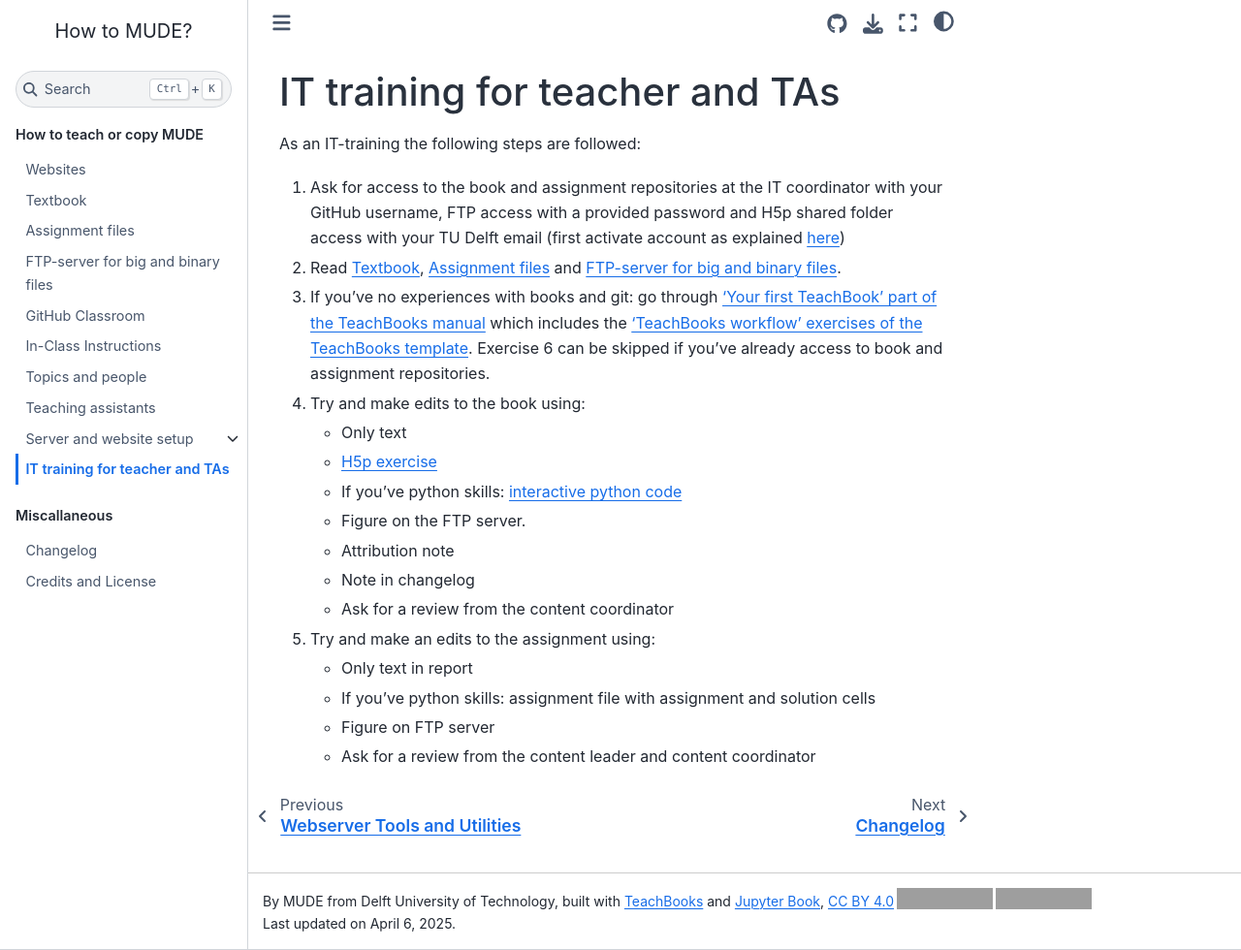
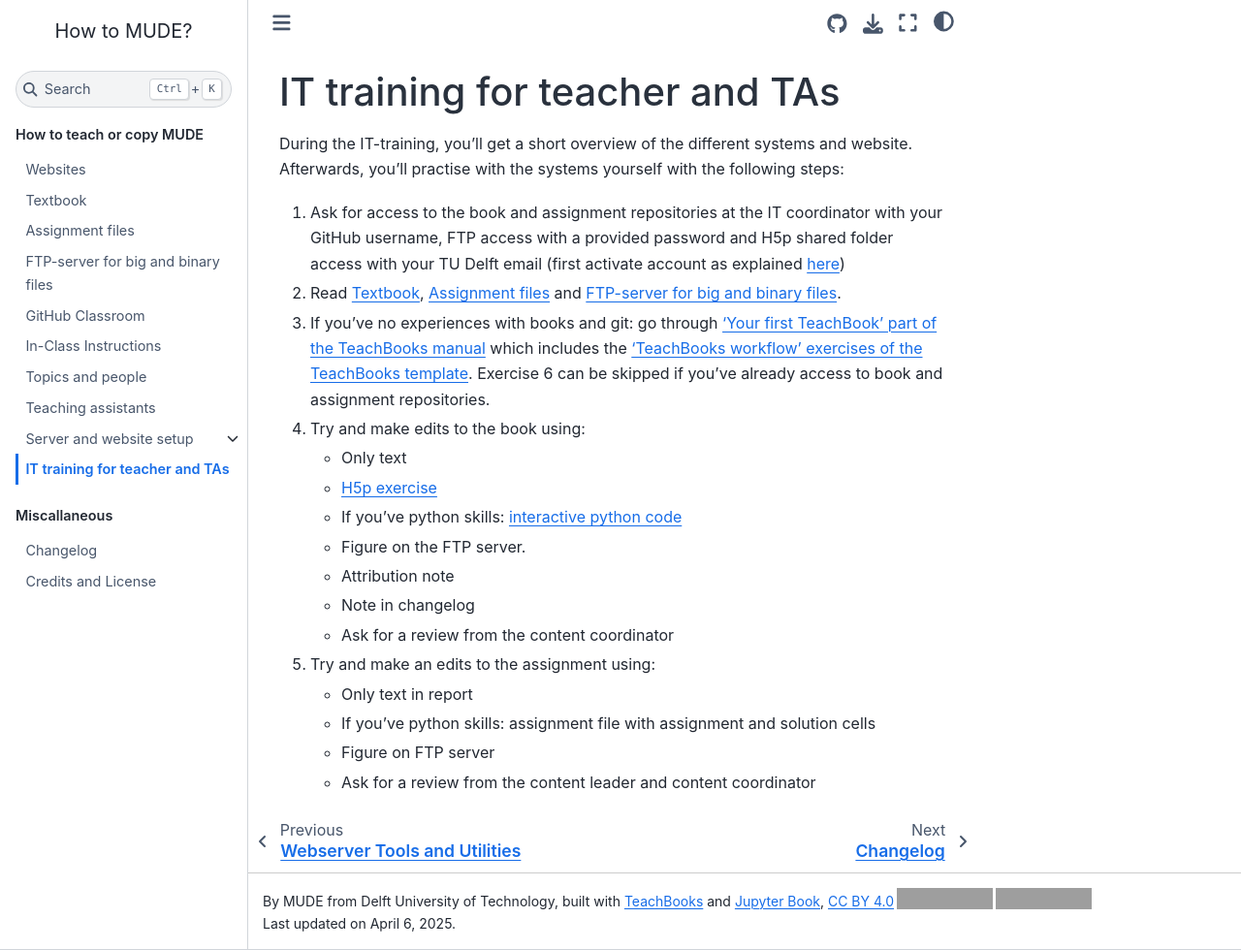
Before and after one commit to TUDelft-MUDE/teacher, a Jupyter Book: the page built from book/IT_training.md, in a window 1280 px wide and 980 px high. Shown: the whole window at 97% size. Built offline with Jupyter Book 1.0.4 settings and Sphinx 7.4.7 and the Sphinx Book theme 1.1.4, drawn with Linux system fonts in a browser that asks for light colours; comment, search, counter and statistics services are not loaded; grey boxes are pictures that could not be loaded.

Commit message:
Update IT_training.md

```diff
--- a/book/IT_training.md
+++ b/book/IT_training.md
@@ -1,6 +1,6 @@
 # IT training for teacher and TAs
 
-As an IT-training the following steps are followed:
+During the IT-training, you'll get a short overview of the different systems and website. Afterwards, you'll practise with the systems yourself with the following steps:
 
 1. Ask for access to the book and assignment repositories at the IT coordinator with your GitHub username, FTP access with a provided password and H5p shared folder access with your TU Delft email (first activate account as explained [here](https://www.tudelft.nl/teaching-support/educational-tools/h5p#first-time-use))
 1. Read [](./book.md), [](./assignment_repo.md) and [](./FTP.md).
```
